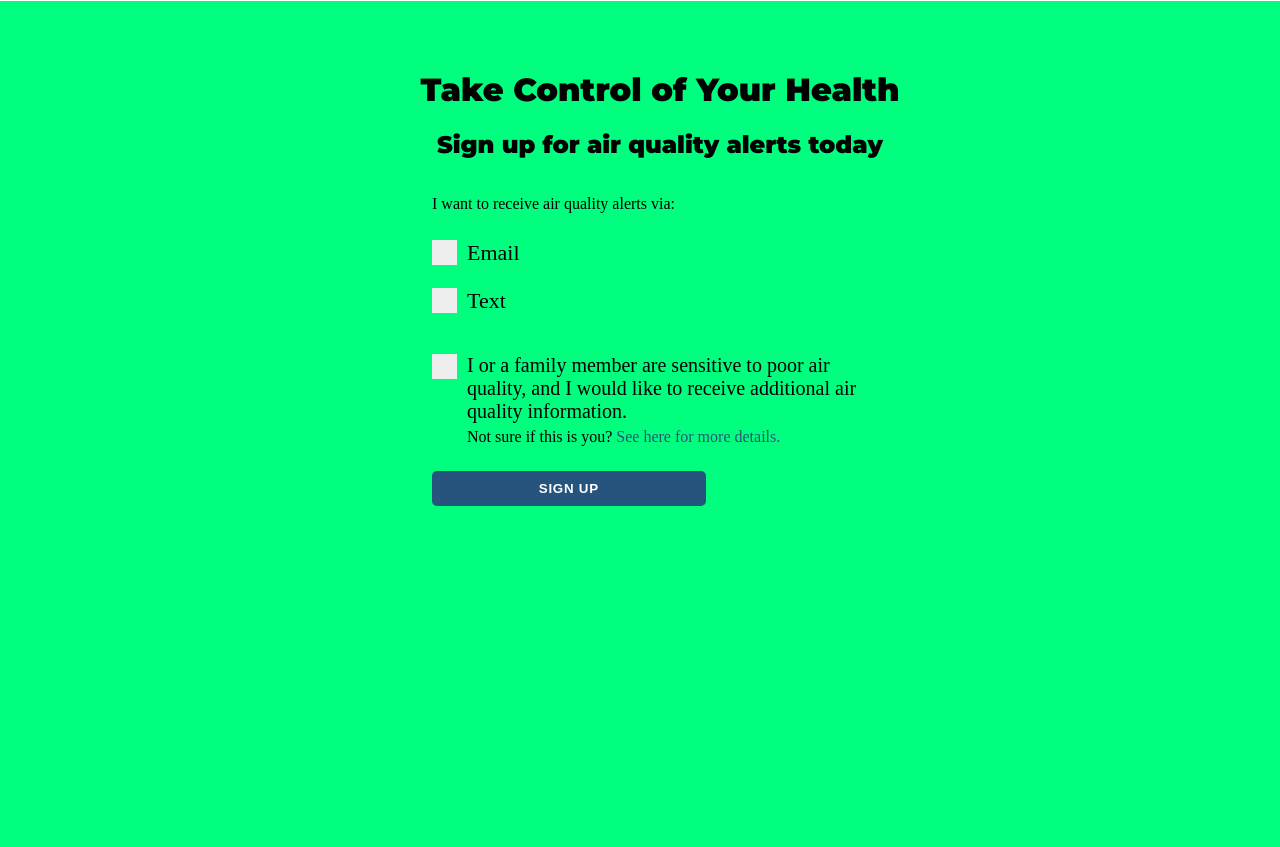
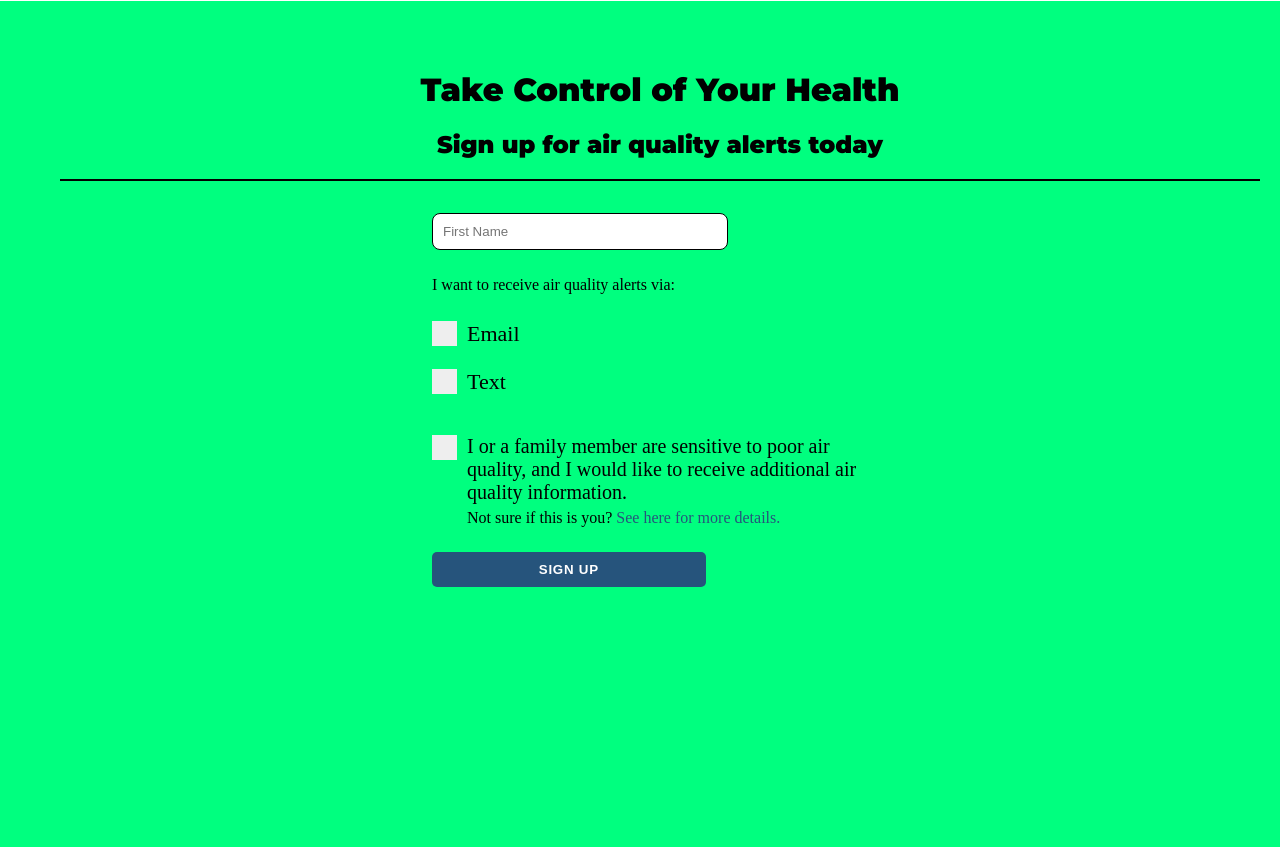
Before and after one commit to seamless-iot/GRAQ, a Django app: page / in a window 1280 px wide. Shown: the part 365-1212 px from the top of the page. Run offline with Django 3.2, Linux system fonts and the light colour scheme; parts of the project's set-up code (start-up, migrations or seed data) failed here and were passed over; some web fonts are replaced.

```diff
--- a/fresh_air/data_push/data_push.py
+++ b/fresh_air/data_push/data_push.py
@@ -13,7 +13,7 @@ class DecimalEncoder(json.JSONEncoder):
                 return int(o)
         return super(DecimalEncoder, self).default(o)
 
-def pushSignup(email, phone, tier):
+def pushSignup(name, email, phone, tier):
     ACCESS_KEY = 'AKIAIJ55NBMNXJBAX2MA'
     SECRET_KEY = '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'
 
@@ -28,6 +28,7 @@ def pushSignup(email, phone, tier):
     response = table.put_item(
                     Item={
                         'id':45,
+                        'name': name,
                         'email':email,
                         'phone':phone,
                         'tier': tier
--- a/fresh_air/fresh_air/static/styles.css
+++ b/fresh_air/fresh_air/static/styles.css
@@ -1,4 +1,4 @@
-
+/* https://coolors.co/00ff7f-26547c-ef476f-ffd166-fcfcfc */
 body {
     margin: 0px;
 }
@@ -115,6 +115,8 @@ a:hover {
 }
 .home-intro {
     text-align: center;
+    margin-bottom: 2em;
+    border-bottom: 2px solid black;
 }
 .form-container {
     text-align: left;
--- a/fresh_air/fresh_air/templates/home.html
+++ b/fresh_air/fresh_air/templates/home.html
@@ -49,6 +49,9 @@
                 <!-- action goes to the url "signup". see the urls.py file -->
                 <form class="fresh-air-form alert-form" action="{% url 'signup' %}" method="POST">
                     {% csrf_token %}
+
+                    <input type="text" class="alert_field alert_field_name" name="name" placeholder="First Name">
+
                     <p>I want to receive air quality alerts via: </p><br>
                     <div class="checkbox-container email-container">
                         <input type="checkbox" class="alert_optin alert_optin_email" name="email_optin" ><p class="optin-label">Email</p>
--- a/fresh_air/fresh_air/urls.py
+++ b/fresh_air/fresh_air/urls.py
@@ -25,6 +25,7 @@ urlpatterns = [
     path('', views.home_page, name="Home"),
     path('about/', views.about, name="About"),
     path('admin/', admin.site.urls),
+    path('analysis/', views.analysis, name="Analysis"),
     # this is where our signup form points to. It activates the "signup" function in views.py
     path('thankyou/', views.signup, name='signup')
 ] #+ static(settings.STATIC_URL, document_root=settings.STATIC_ROOT)
--- a/fresh_air/fresh_air/views.py
+++ b/fresh_air/fresh_air/views.py
@@ -19,13 +19,15 @@ def home_page(request):
 def about(request):
     return render(request, 'about.html')
 
+def analysis(request):
+    return render(request, 'analysis.html')
+
 # this is the function called by the form
 # we don't really need to print the post variables, but
 # we can pass them to another function that stores them
 # in the aws database
-
-
 def signup(request):
+    name = request.POST['name']
     email = request.POST['email']
     phone = request.POST['phone']
     tier = 1
@@ -38,7 +40,7 @@ def signup(request):
       #  tier = 2
 
     # we get "pushSignup" from the "data_push" app i.e. fresh_air/data_push/data_push.py
-    pushSignup(email, phone, tier)
+    pushSignup(name, email, phone, tier)
     #print(request.POST['email'])
     #print(request.POST['phone'])
     return render(request, 'thankyou.html')
```
Also changed, not shown: fresh_air/fresh_air/data_push.py (+4 -3 lines), fresh_air/fresh_air/templates/analysis.html (added, +22 -0 lines).
